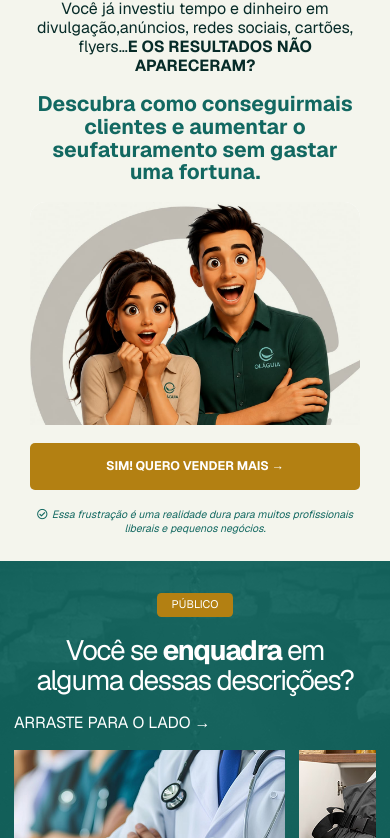
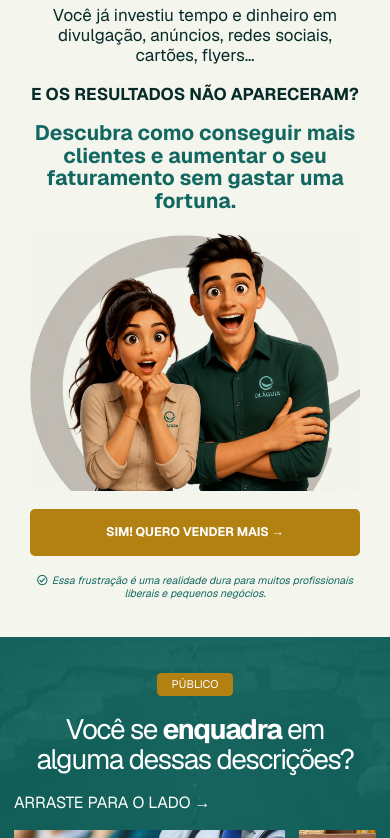
Before and after one commit to 3ielzinh/olaguia, a website: page index.html in a window 390 px wide. Shown: the part 277-1115 px from the top of the page. Drawn offline with nearby package versions, Linux system fonts and the light colour scheme.

Commit message:
Ajusta espaçamentos e enquadramento do hero mobile

```diff
--- a/index.html
+++ b/index.html
@@ -239,7 +239,7 @@ img:is([sizes=auto i],[sizes^="auto," i]){contain-intrinsic-size:3000px 1500px}
   .l-section-h{width:100%!important}
   .w-btn{font-size:.78rem!important}
 
-  #inicio{padding:72px 16px 26px!important;background:#f4f5ed!important}
+  #inicio{padding:78px 16px 36px!important;background:#f4f5ed!important}
   #inicio .l-section-h{padding:0!important}
   #inicio>.l-section-h>.g-cols{display:block!important}
   #inicio .g-cols.cols_2>.wpb_column:first-child>.vc_column-inner{display:flex;flex-direction:column;align-items:stretch}
@@ -458,8 +458,7 @@ img:is([sizes=auto i],[sizes^="auto," i]){contain-intrinsic-size:3000px 1500px}
 </style>
 <style id="responsive-horizontal-overflow-guard">
 @media(max-width:1024px){
-  html,body{max-width:100%;overflow-x:hidden!important;overflow-x:clip!important}
-  .l-canvas,.l-main{max-width:100%;overflow-x:hidden;overflow-x:clip}
+  .l-canvas,.l-main{max-width:100%;overflow-x:clip}
 }
 </style>
 <style id="mobile-public-carousel-refinement">
@@ -824,12 +823,12 @@ document.addEventListener('DOMContentLoaded',function(){document.querySelectorAl
   #inicio .us_custom_3fd5d53b{width:100%!important;max-width:none!important;font-size:17px!important;line-height:1.2!important;letter-spacing:normal!important}
   #inicio .us_custom_3fd5d53b p{margin:0!important}
   #inicio .hero-invest-line{white-space:normal!important}
-  #inicio .us_custom_3fd5d53b strong{display:inline!important;margin:0!important;white-space:normal!important;font-size:17px!important;line-height:inherit!important;letter-spacing:normal!important}
+  #inicio .us_custom_3fd5d53b strong{display:block!important;margin:18px 0 0!important;white-space:nowrap!important;font-size:17px!important;line-height:inherit!important;letter-spacing:normal!important}
   #inicio .us_custom_63638f30{width:100%!important;max-width:none!important;font-size:22px!important;line-height:1.08!important;letter-spacing:normal!important;text-wrap:wrap!important}
   #inicio .hero-discovery-line{white-space:normal!important}
-  #inicio .mobile-reflow-hero{width:100%!important;min-height:0!important;margin:0!important;padding:0!important;overflow:hidden!important}
+  #inicio .mobile-reflow-hero{width:100%!important;min-height:0!important;margin:0!important;padding:0!important;overflow:hidden!important;animation:none!important;transform:none!important;opacity:1!important}
   #inicio .mobile-reflow-hero .vc_column-inner,#inicio .mobile-reflow-hero .w-image{width:100%!important;margin:0!important;padding:0!important}
-  #inicio .mobile-reflow-hero .w-image-h{width:100%!important;aspect-ratio:1.48 / 1!important;overflow:hidden!important}
+  #inicio .mobile-reflow-hero .w-image-h{width:100%!important;aspect-ratio:1.27 / 1!important;overflow:hidden!important}
   #inicio .mobile-reflow-hero img{display:block!important;width:125%!important;height:auto!important;max-width:none!important;margin:0 0 0 -12.5%!important;object-fit:initial!important;object-position:initial!important;mix-blend-mode:multiply!important}
   #inicio .w-btn-wrapper,#inicio .us_custom_fed19a08{margin:0!important}
 }
@@ -839,9 +838,9 @@ document.addEventListener('DOMContentLoaded',function(){document.querySelectorAl
   var heroTitle=document.querySelector('#inicio .us_custom_261f4d04 .w-text-value');
   var heroInvestment=document.querySelector('#inicio .us_custom_3fd5d53b p');
   var heroDiscovery=document.querySelector('#inicio .us_custom_63638f30 .w-text-value');
-  if(heroTitle)heroTitle.innerHTML='Marketing de <strong>baixo</strong><br class="hero-mobile-only"><strong>custo</strong> e <strong>alto impacto.</strong>';
-  if(heroInvestment)heroInvestment.innerHTML='<span class="hero-invest-line">Você já investiu tempo e dinheiro em divulgação,</span><br class="hero-mobile-only"><span class="hero-invest-line">anúncios, redes sociais, cartões, flyers…</span><br class="hero-mobile-only"><strong>E OS RESULTADOS NÃO APARECERAM?</strong>';
-  if(heroDiscovery)heroDiscovery.innerHTML='<span class="hero-discovery-line">Descubra como conseguir</span><br class="hero-mobile-only"><span class="hero-discovery-line">mais clientes e aumentar o seu</span><br class="hero-mobile-only"><span class="hero-discovery-line">faturamento sem gastar uma fortuna.</span>';
+  if(heroTitle)heroTitle.innerHTML='Marketing de <strong>baixo</strong><br class="hero-mobile-only"> <strong>custo</strong> e <strong>alto impacto.</strong>';
+  if(heroInvestment)heroInvestment.innerHTML='<span class="hero-invest-line">Você já investiu tempo e dinheiro em divulgação,</span><br class="hero-mobile-only"> <span class="hero-invest-line">anúncios, redes sociais, cartões, flyers…</span><br class="hero-mobile-only"><strong>E OS RESULTADOS NÃO APARECERAM?</strong>';
+  if(heroDiscovery)heroDiscovery.innerHTML='<span class="hero-discovery-line">Descubra como conseguir</span><br class="hero-mobile-only"> <span class="hero-discovery-line">mais clientes e aumentar o seu</span><br class="hero-mobile-only"> <span class="hero-discovery-line">faturamento sem gastar uma fortuna.</span>';
 })();
 </script>
 <style id="mobile-public-section-v2">
@@ -849,7 +848,7 @@ document.addEventListener('DOMContentLoaded',function(){document.querySelectorAl
   :root{--mobile-section-space:32px;--mobile-content-gap:18px}
   #inicio .us_custom_246b90a5{font-size:22px!important;line-height:1.15!important}
   .l-main>section .w-hwrapper>.w-text,.l-main>section .copy-kicker{font-size:11px!important;line-height:1.2!important}
-  #publico{margin:0!important;padding:var(--mobile-section-space) 0!important}
+  #publico{margin:0!important;padding:36px 0 var(--mobile-section-space)!important}
   #publico .l-section-h{padding:0 14px!important}
   #publico .us_custom_595be67a>.vc_column-inner{display:flex!important;flex-direction:column!important;gap:var(--mobile-content-gap)!important}
   #publico .us_custom_595be67a>.vc_column-inner>.w-separator{display:none!important}
@@ -1747,8 +1746,6 @@ document.addEventListener('DOMContentLoaded',function(){document.querySelectorAl
   #quemsomos .copy-testimonials-title,
   #pablosanturio .us_custom_3e18fd7c{font-size:24px!important}
 
-  #inicio .us_custom_3fd5d53b,
-  #inicio .us_custom_3fd5d53b strong,
   #publico .public-swipe-hint,
   #solucao .us_custom_3fd5d53b,
   #solucao .us_custom_3fd5d53b p,
```
